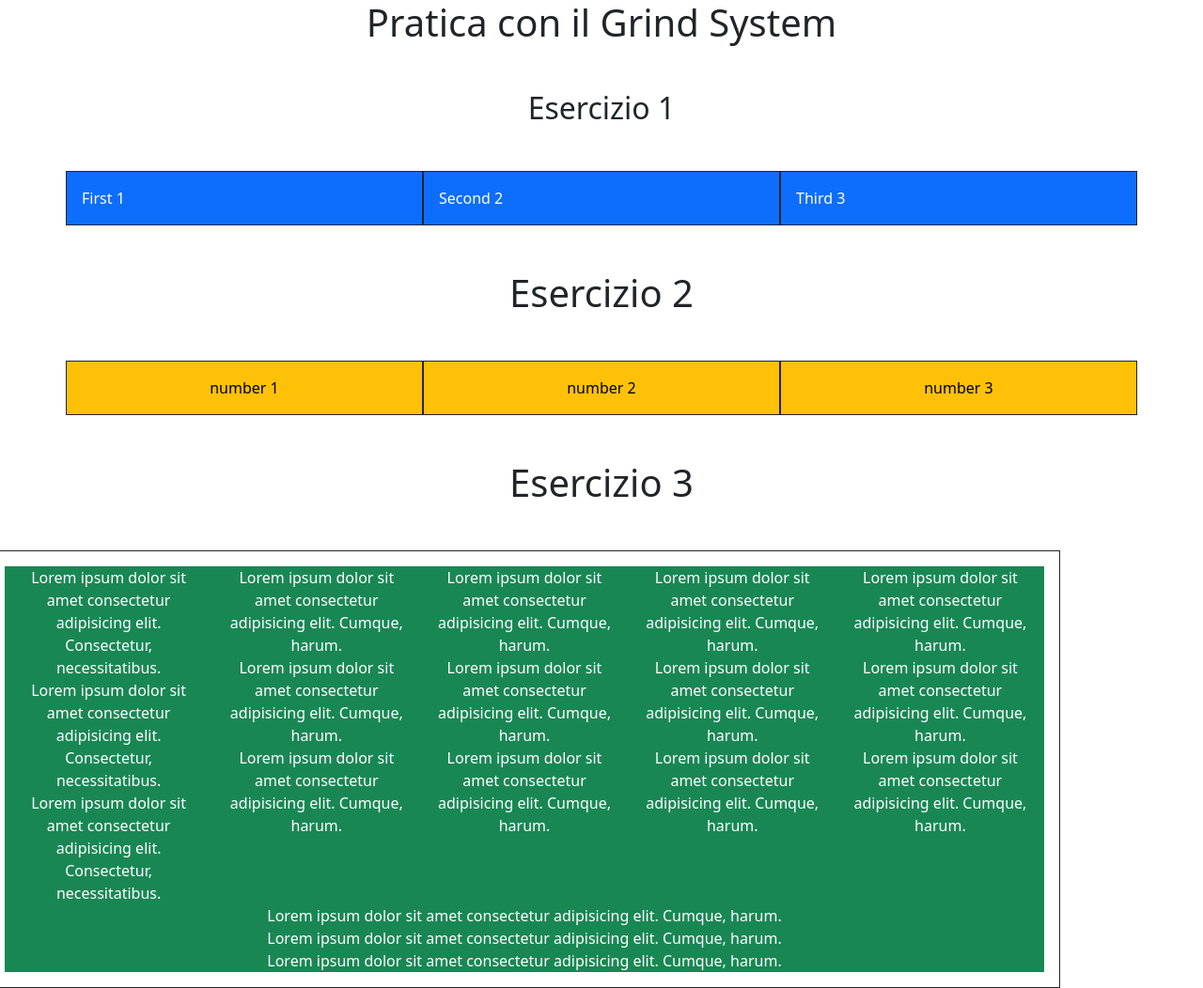
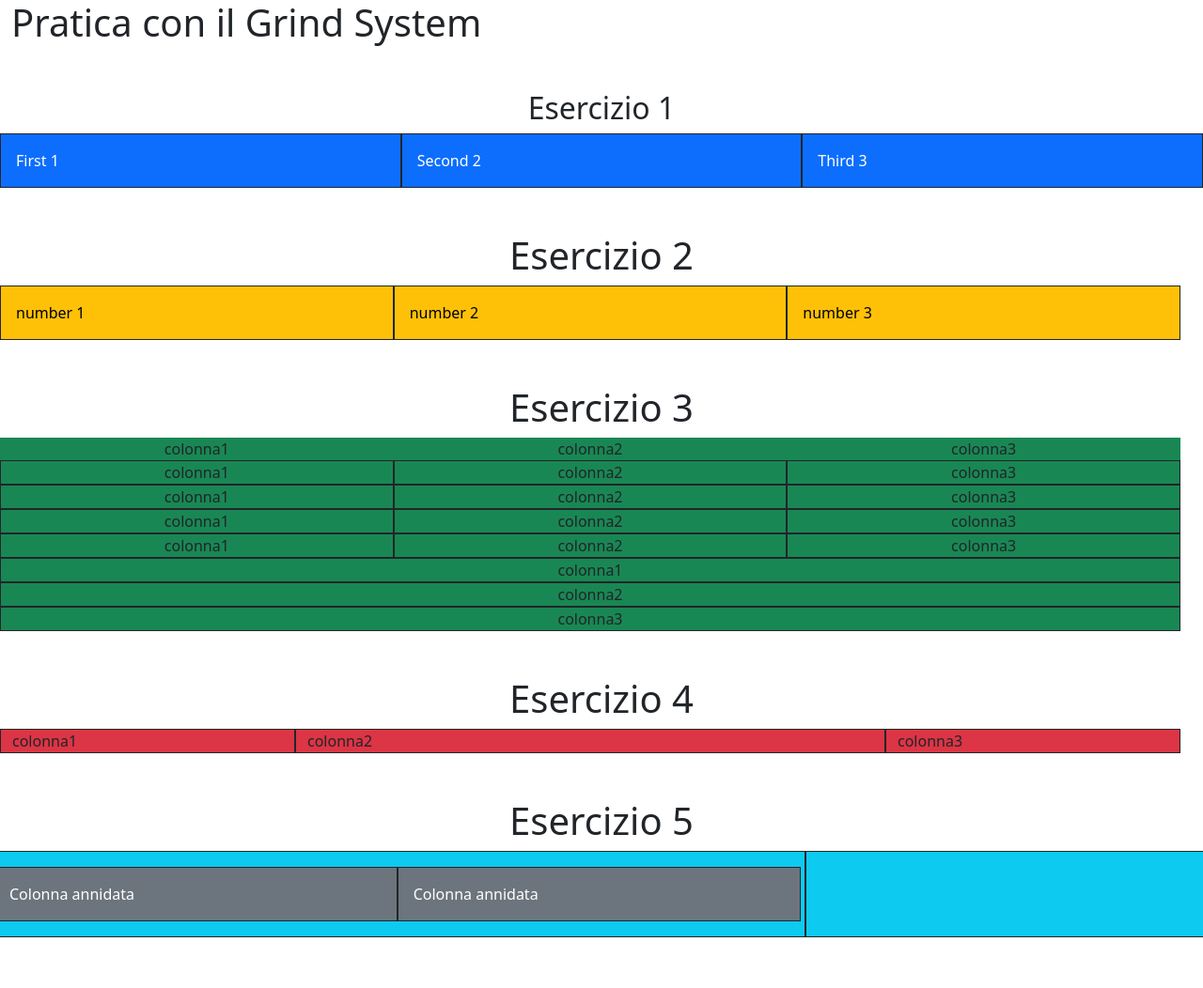
Before and after one commit to TagBalu/U2-W2-D1, a plain HTML site: page index.html in a window 1280 px wide. Shown: the whole page at 94% size. After the commit the page ends 998 px from the top, so only its background shows below. Drawn offline with nearby package versions, Linux system fonts and the light colour scheme.

Commit message:
crrezioni

```diff
--- a/index.html
+++ b/index.html
@@ -16,58 +16,79 @@
     <title>Bootstrap demo</title>
   </head>
   <body>
-    <div class="container text-center"><h1>Pratica con il Grind System</h1></div>
-    <h2 class="text-center mt-5">Esercizio 1</h2>
-    <div class="container mt-5">
+    <div class="container-fluid">
+      <h1>Pratica con il Grind System</h1>
+
+      <h2 class="text-center mt-5">Esercizio 1</h2>
+
       <div class="row">
         <div class="col-md-4 text-white bg-primary p-md-3 border border-dark">First 1</div>
         <div class="col-md-4 text-white bg-primary p-md-3 border border-dark">Second 2</div>
         <div class="col-md-4 text-white bg-primary p-md-3 border border-dark">Third 3</div>
-      </div>
-    </div>
-    <h1 class="text-center mt-5">Esercizio 2</h1>
-    <div class="container mt-5">
-      <div class="text-center mt-5">
+
+        <h1 class="text-center mt-5">Esercizio 2</h1>
+
         <div class="row">
           <div class="col-md-4 text-black bg-warning p-md-3 border border-dark">number 1</div>
           <div class="col-md-4 text-black bg-warning p-md-3 border border-dark">number 2</div>
           <div class="col-md-4 text-black bg-warning p-md-3 border border-dark">number 3</div>
         </div>
+
+        <h1 class="text-center mt-5">Esercizio 3</h1>
+
+        <div class="row">
+          <div class="col-4 text-center bg-success">colonna1</div>
+          <div class="col-4 text-center bg-success">colonna2</div>
+          <div class="col-4 text-center bg-success">colonna3</div>
+        </div>
+        <div class="row">
+          <div class="col-sm-4 text-center bg-success border border-dark">colonna1</div>
+          <div class="col-sm-4 text-center bg-success border border-dark">colonna2</div>
+          <div class="col-sm-4 text-center bg-success border border-dark">colonna3</div>
+        </div>
+        <div class="row">
+          <div class="col-md-4 text-center bg-success border border-dark">colonna1</div>
+          <div class="col-md-4 text-center bg-success border border-dark">colonna2</div>
+          <div class="col-md-4 text-center bg-success border border-dark">colonna3</div>
+        </div>
+        <div class="row">
+          <div class="col-lg-4 text-center bg-success border border-dark">colonna1</div>
+          <div class="col-lg-4 text-center bg-success border border-dark">colonna2</div>
+          <div class="col-lg-4 text-center bg-success border border-dark">colonna3</div>
+        </div>
+        <div class="row">
+          <div class="col-xl-4 text-center bg-success border border-dark">colonna1</div>
+          <div class="col-xl-4 text-center bg-success border border-dark">colonna2</div>
+          <div class="col-xl-4 text-center bg-success border border-dark">colonna3</div>
+        </div>
+        <div class="row">
+          <div class="col-xxl-4 text-center bg-success border border-dark">colonna1</div>
+          <div class="col-xxl-4 text-center bg-success border border-dark">colonna2</div>
+          <div class="col-xxl-4 text-center bg-success border border-dark">colonna3</div>
+        </div>
+
+        <h1 class="text-center mt-5">Esercizio 4</h1>
+
+        <div class="row">
+          <div class="bg-danger col-md-3 border border-dark">colonna1</div>
+          <div class="bg-danger col-md-6 border border-dark">colonna2</div>
+          <div class="bg-danger col-md-3 border border-dark">colonna3</div>
+        </div>
       </div>
     </div>
-    <h1 class="text-center mt-5">Esercizio 3</h1>
-    <div class="container row mt-5 md-6 p-md-3 border border-dark text-white">
-      <div class="col text-center bg-success">
-        <div>Lorem ipsum dolor sit amet consectetur adipisicing elit. Consectetur, necessitatibus.</div>
-        <div>Lorem ipsum dolor sit amet consectetur adipisicing elit. Consectetur, necessitatibus.</div>
-        <div>Lorem ipsum dolor sit amet consectetur adipisicing elit. Consectetur, necessitatibus.</div>
+
+    <h1 class="text-center mt-5">Esercizio 5</h1>
+
+    <div class="row">
+      <div class="col-md-8 text-white border border-dark p-3 bg-info">
+        <div class="row">
+          <div class="col-md-6 bg-secondary text-white border border-dark p-3">Colonna annidata</div>
+          <div class="col-md-6 bg-secondary text-white border border-dark p-3">Colonna annidata</div>
+        </div>
       </div>
-      <div class="col-sm text-center bg-success">
-        <div>Lorem ipsum dolor sit amet consectetur adipisicing elit. Cumque, harum.</div>
-        <div>Lorem ipsum dolor sit amet consectetur adipisicing elit. Cumque, harum.</div>
-        <div>Lorem ipsum dolor sit amet consectetur adipisicing elit. Cumque, harum.</div>
-      </div>
-      <div class="col-md text-center bg-success">
-        <div>Lorem ipsum dolor sit amet consectetur adipisicing elit. Cumque, harum.</div>
-        <div>Lorem ipsum dolor sit amet consectetur adipisicing elit. Cumque, harum.</div>
-        <div>Lorem ipsum dolor sit amet consectetur adipisicing elit. Cumque, harum.</div>
-      </div>
-      <div class="col-lg text-center bg-success">
-        <div>Lorem ipsum dolor sit amet consectetur adipisicing elit. Cumque, harum.</div>
-        <div>Lorem ipsum dolor sit amet consectetur adipisicing elit. Cumque, harum.</div>
-        <div>Lorem ipsum dolor sit amet consectetur adipisicing elit. Cumque, harum.</div>
-      </div>
-      <div class="col-xl text-center bg-success">
-        <div>Lorem ipsum dolor sit amet consectetur adipisicing elit. Cumque, harum.</div>
-        <div>Lorem ipsum dolor sit amet consectetur adipisicing elit. Cumque, harum.</div>
-        <div>Lorem ipsum dolor sit amet consectetur adipisicing elit. Cumque, harum.</div>
-      </div>
-      <div class="col-xxl text-center bg-success">
-        <div>Lorem ipsum dolor sit amet consectetur adipisicing elit. Cumque, harum.</div>
-        <div>Lorem ipsum dolor sit amet consectetur adipisicing elit. Cumque, harum.</div>
-        <div>Lorem ipsum dolor sit amet consectetur adipisicing elit. Cumque, harum.</div>
-      </div>
+      <div class="col-md-4 bg-info text-white border border-dark"></div>
     </div>
+
     <script
       src="https://cdn.jsdelivr.net/npm/bootstrap@5.1.3/dist/js/bootstrap.bundle.min.js"
       integrity="sha384-ka7Sk0Gln4gmtz2MlQnikT1wXgYsOg+OMhuP+IlRH9sENBO0LRn5q+8nbTov4+1p"
```
